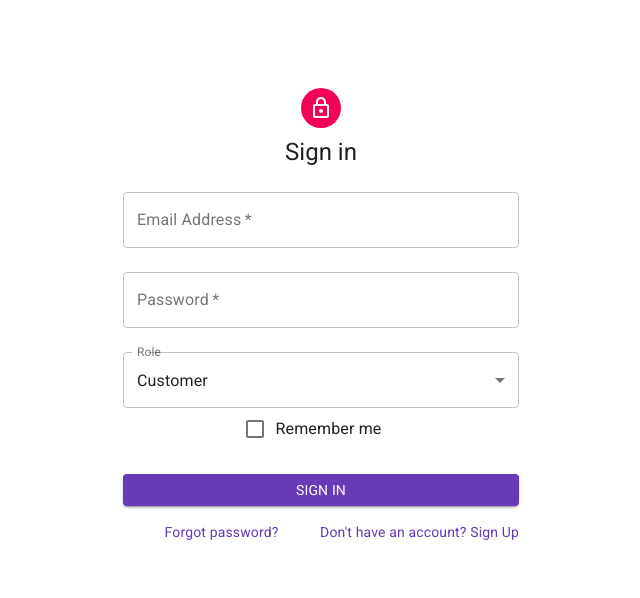
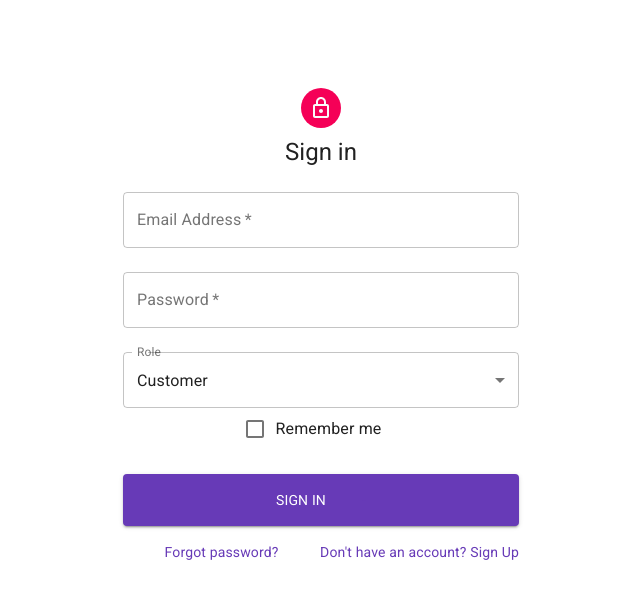
Before and after one commit to ridbay/Banka-React, a React (Create React App) app: page /signin in a window 1280 px wide. Both pictures are taken after typing "name@example.com", "Sample123" into the empty fields and a click on the button "SIGN IN". Shown: the top 598 px of the page, without its empty margins (319-959 px from the left). Built offline with nearby package versions, Linux system fonts and the light colour scheme; the HTML template or start-up script is replaced by a standard one.

Commit message:
edit signin form

```diff
--- a/src/pages/SignIn.jsx
+++ b/src/pages/SignIn.jsx
@@ -14,7 +14,7 @@ import Container from '@material-ui/core/Container';
 import InputLabel from '@material-ui/core/InputLabel';
 import FormControl from '@material-ui/core/FormControl';
 import Select from '@material-ui/core/Select';
-import clsx from 'clsx';
+import CircularProgress from '@material-ui/core/CircularProgress';
 
 const useStyles = makeStyles(theme => ({
   '@global': {
@@ -43,13 +43,17 @@ const useStyles = makeStyles(theme => ({
   submit: {
     margin: theme.spacing(3, 0, 2),
   },
+  progress: {
+
+  }
 }));
 
 export default function SignIn() {
   const classes = useStyles();
   const [email, setEmail] = useState('');
   const [password, setPassword] = useState('');
-  const [role, setRole] = useState('customer')
+  const [role, setRole] = useState('customer');
+  const [loading, setLoading] = useState(false);
 
 
   const handleEmailChange = event => {
@@ -68,6 +72,7 @@ export default function SignIn() {
   const inputLabel = React.useRef(null);
   const handleSubmit = event => {
     event.preventDefault();
+    setLoading(true);
     const obj = {
       email,
       password,
@@ -153,6 +158,9 @@ export default function SignIn() {
             <Link variant="body2" color="inherit" underline='none'>
               Sign In
               </Link>
+              {loading && (
+                <CircularProgress className={classes.progress}/>
+              )}
           </Button>
           <Grid container>
             <Grid item xs>
```
